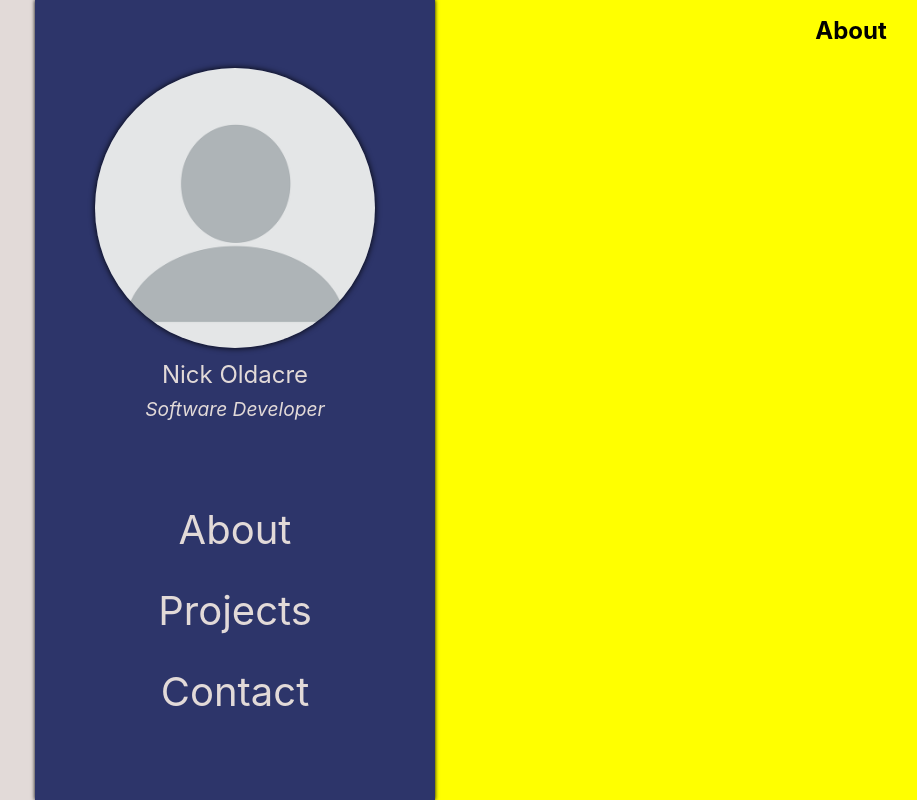
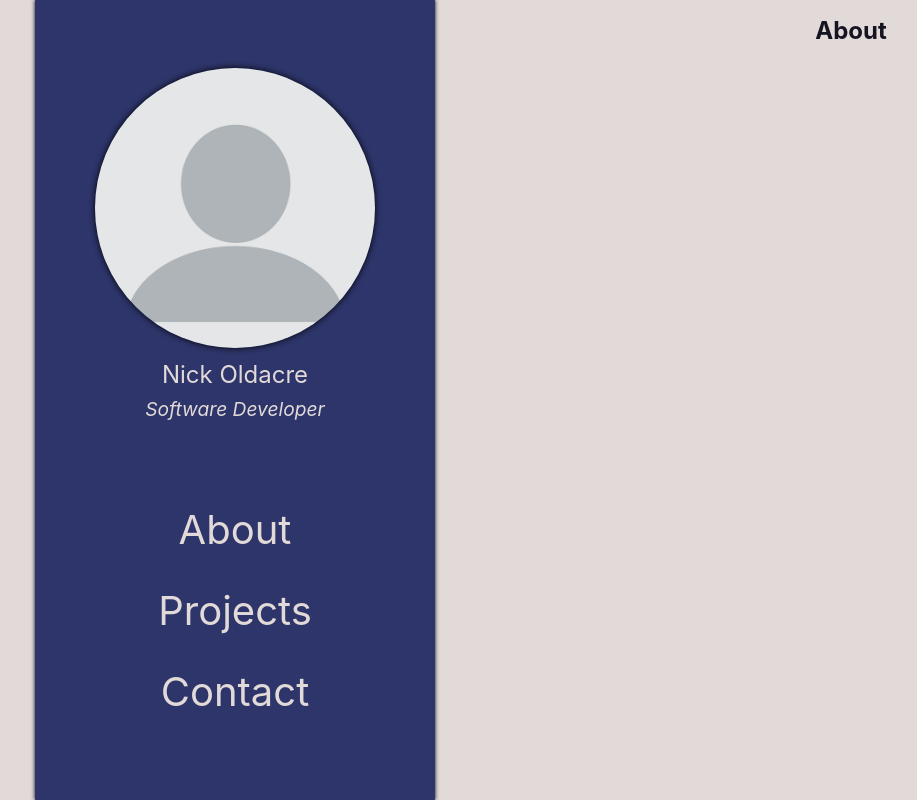
Before and after one commit to blueca/blueca.github.io, a Svelte app: page / in a window 1280 px wide. Shown: the whole page, without its empty margins (13-930 px from the left). Built offline with nearby package versions, Linux system fonts and the light colour scheme.

Commit message:
modify styling

```diff
--- a/src/components/PageContainer.svelte
+++ b/src/components/PageContainer.svelte
@@ -8,9 +8,9 @@
   section {
     height: 100%;
     width: 100%;
-    background-color: yellow;
     grid-area: pageContent;
     overflow-y: auto;
+    color: #151522;
   }
 
   h2 {
```
